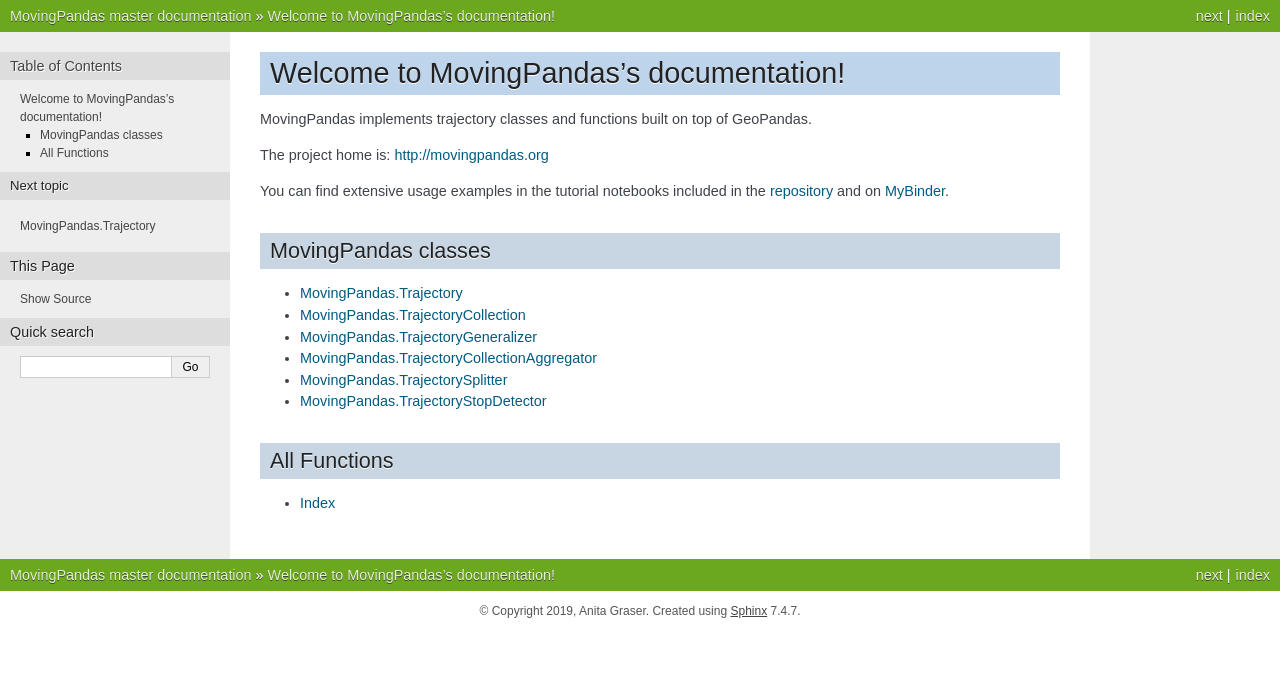
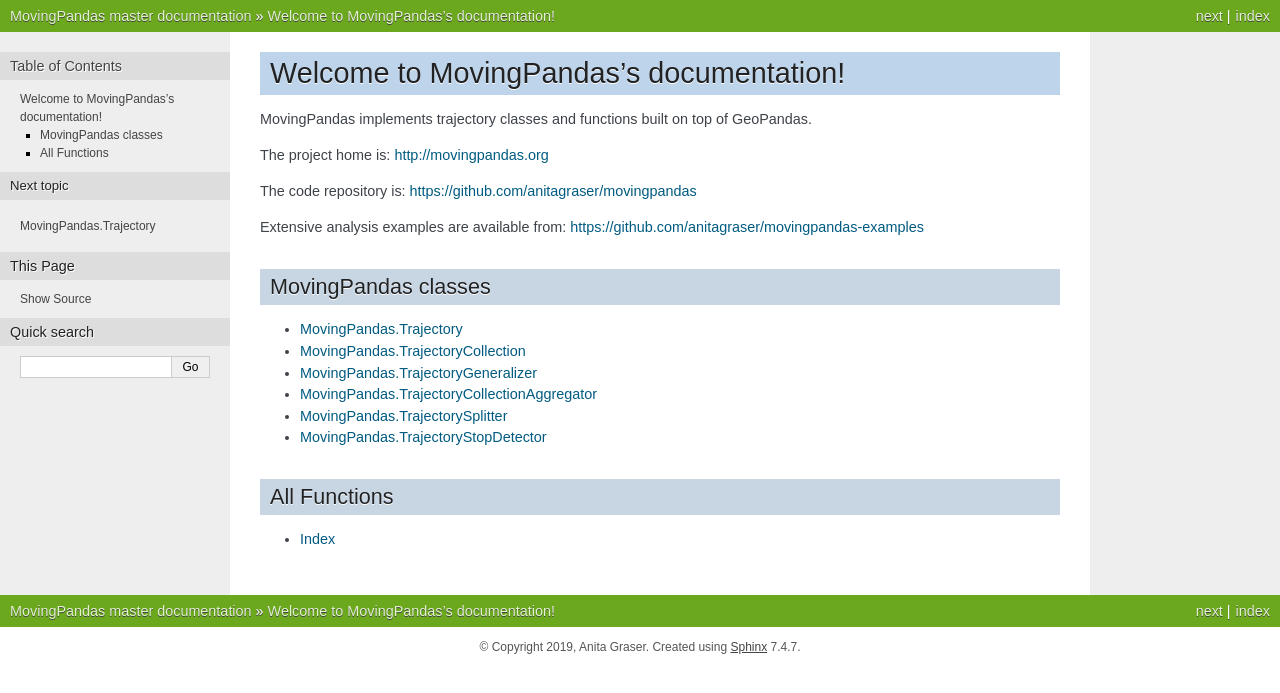
Before and after one commit to movingpandas/movingpandas, a Sphinx documentation site: the page built from docs/source/index.rst, in a window 1280 px wide. Shown: the top 693 px of the page. Built offline with Sphinx 7.4.7, drawn with Linux system fonts in a browser that asks for light colours.

Commit message:
Point to movingpandas-examples repo

```diff
--- a/docs/source/index.rst
+++ b/docs/source/index.rst
@@ -5,11 +5,9 @@
 
 The project home is: http://movingpandas.org
 
-You can find extensive usage examples in the tutorial notebooks included in the
-repository_ and on MyBinder_.
+The code repository is: https://github.com/anitagraser/movingpandas
 
-.. _repository: https://github.com/anitagraser/movingpandas/tree/master/tutorials
-.. _MyBinder: https://mybinder.org/v2/gh/anitagraser/movingpandas/binder-tag?filepath=tutorials/tutorial_getting_started.ipynb
+Extensive analysis examples are available from: https://github.com/anitagraser/movingpandas-examples
 
 MovingPandas classes
 --------------------
```
